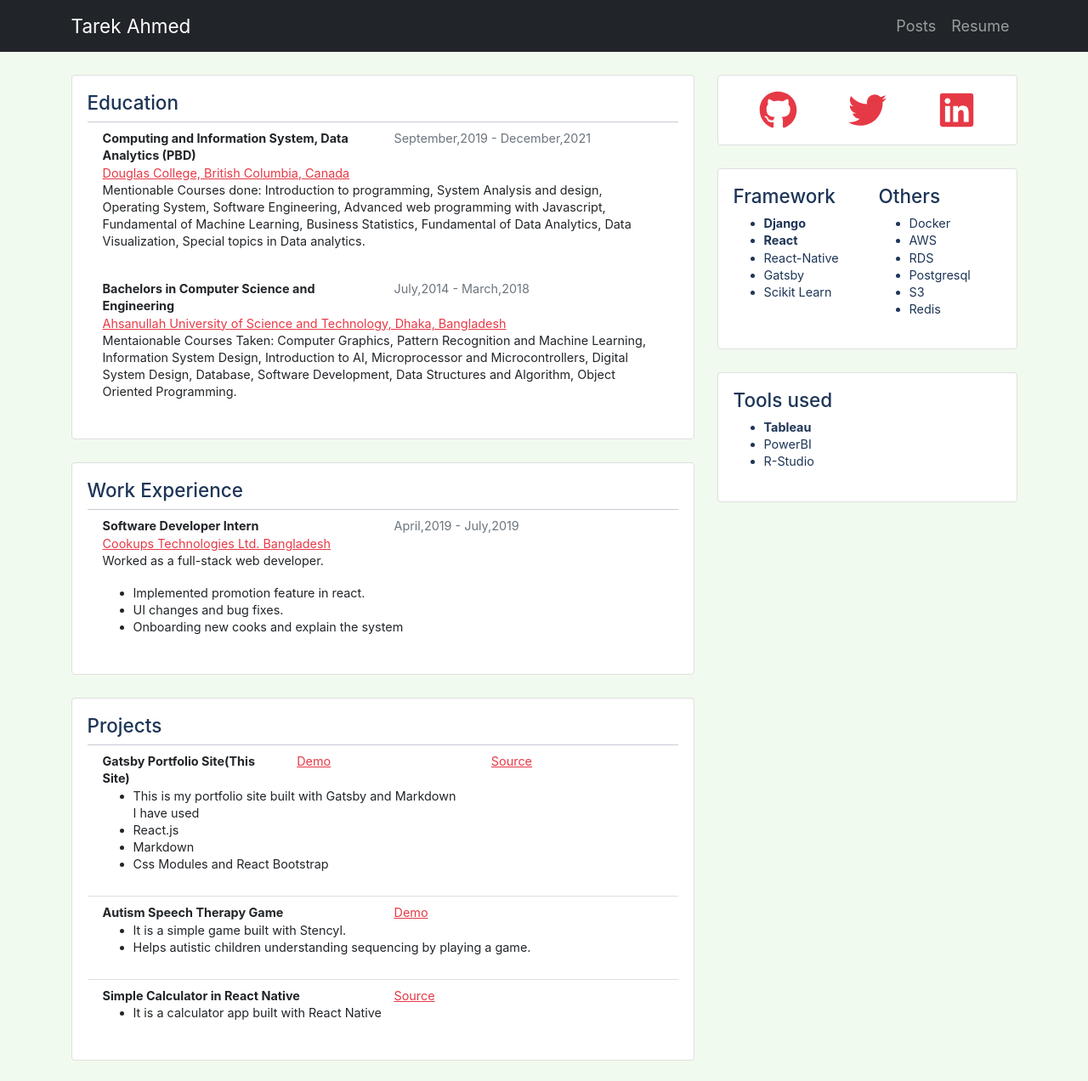
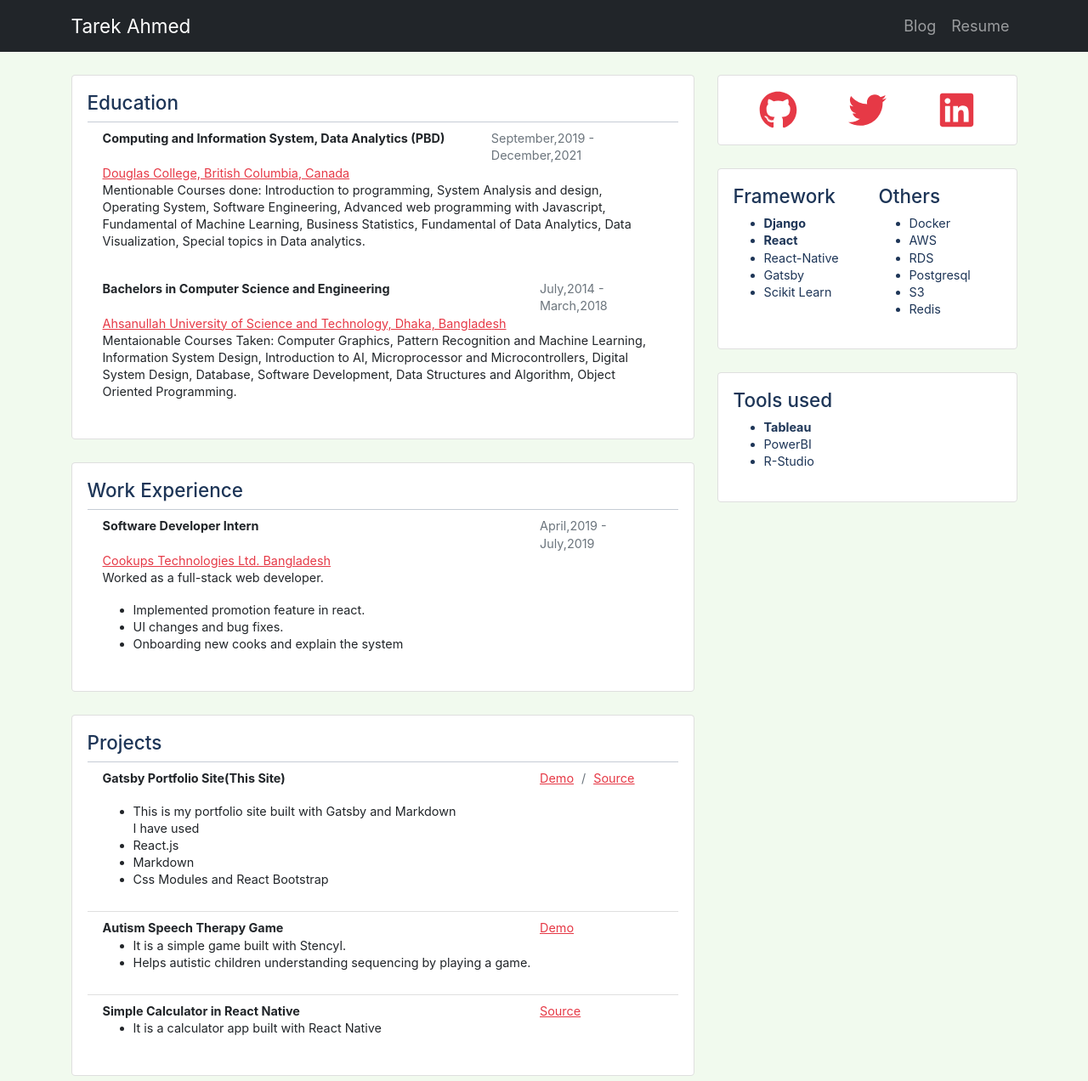
Before and after one commit to prime7/prime7.github.io, a Gatsby site: page /resume in a window 1280 px wide. Shown: the top 1272 px of the page at 85% size. Built offline with nearby package versions, Linux system fonts and the light colour scheme; Gatsby itself is replaced by a stand-in of ours; a web font is replaced by a local one.

Commit message:
updated styling

```diff
--- a/gatsby-node.js
+++ b/gatsby-node.js
@@ -16,7 +16,7 @@
     // Create Blog posts
     data.allMdx.nodes.forEach(({ frontmatter: { slug } }) => {
         actions.createPage({
-            path: `/posts/${slug}`,
+            path: `/blog/${slug}`,
             component: require.resolve("./src/templates/post.js"),
             context: {
                 slug,
--- a/src/components/Navbar.js
+++ b/src/components/Navbar.js
@@ -12,8 +12,8 @@
                 <Navbar.Toggle aria-controls="responsive-navbar-nav" />
                 <Navbar.Collapse id="responsive-navbar-nav">
                     <Nav className="ms-auto">
-                        <Link to="/posts" className="nav-link">
-                            Posts
+                        <Link to="/blog" className="nav-link">
+                            Blog
                         </Link>
                         <Link to="/resume" className="nav-link">
                             Resume
--- a/src/components/Pages/Resume/Education.js
+++ b/src/components/Pages/Resume/Education.js
@@ -15,10 +15,8 @@
                                 (PBD)
                             </strong>
                         </Col>
-                        <Col>
-                            <div className="text-muted float-right">
-                                September,2019 - December,2021
-                            </div>
+                        <Col className="text-muted" xs={4}>
+                            September,2019 - December,2021
                         </Col>
                     </Row>
                     <a href="https://www.douglascollege.ca/">
@@ -42,7 +40,7 @@
                                 Bachelors in Computer Science and Engineering
                             </strong>
                         </Col>
-                        <Col className="text-muted float-right">
+                        <Col className="text-muted" xs={3}>
                             July,2014 - March,2018
                         </Col>
                     </Row>
--- a/src/components/Pages/Resume/Projects.js
+++ b/src/components/Pages/Resume/Projects.js
@@ -1,5 +1,13 @@
 import React from "react"
-import { Card, Col, ListGroup, ListGroupItem, Row } from "react-bootstrap"
+import {
+    Breadcrumb,
+    BreadcrumbItem,
+    Card,
+    Col,
+    ListGroup,
+    ListGroupItem,
+    Row,
+} from "react-bootstrap"
 
 export default function Projects() {
     return (
@@ -12,13 +20,17 @@
                         <Col>
                             <strong>Gatsby Portfolio Site(This Site)</strong>
                         </Col>
-                        <Col>
-                            <a href="https://prime7.github.io">Demo</a>
-                        </Col>
-                        <Col>
-                            <a href="https://github.com/prime7/prime7.github.io">
-                                Source
-                            </a>
+                        <Col xs={3}>
+                            <Breadcrumb>
+                                <BreadcrumbItem>
+                                    <a href="https://prime7.github.io">Demo</a>
+                                </BreadcrumbItem>
+                                <BreadcrumbItem>
+                                    <a href="https://github.com/prime7/prime7.github.io">
+                                        Source
+                                    </a>
+                                </BreadcrumbItem>
+                            </Breadcrumb>
                         </Col>
                     </Row>
                     <ul>
@@ -37,7 +49,7 @@
                         <Col>
                             <strong>Autism Speech Therapy Game</strong>{" "}
                         </Col>
-                        <Col>
+                        <Col xs={3}>
                             <a href="https://play.google.com/store/apps/details?id=com.zottz.zspeech">
                                 Demo
                             </a>
@@ -56,7 +68,7 @@
                         <Col>
                             <strong>Simple Calculator in React Native</strong>
                         </Col>
-                        <Col>
+                        <Col xs={3}>
                             <a href="https://github.com/prime7/react_native_calculator">
                                 Source
                             </a>
--- a/src/components/Pages/Resume/Work.js
+++ b/src/components/Pages/Resume/Work.js
@@ -12,7 +12,7 @@
                         <Col>
                             <strong>Software Developer Intern</strong>
                         </Col>
-                        <Col className="text-muted float-right">
+                        <Col className="text-muted" xs={3}>
                             April,2019 - July,2019
                         </Col>
                     </Row>
--- a/src/components/Posts/Post.js
+++ b/src/components/Posts/Post.js
@@ -15,7 +15,7 @@
             <Card.Body>
                 <Card.Title>{post.frontmatter.title}</Card.Title>
 
-                <Link key={post.id} to={`/posts/${post.frontmatter.slug}`}>
+                <Link key={post.id} to={`/blog/${post.frontmatter.slug}`}>
                     See Detail
                 </Link>
             </Card.Body>
--- a/src/pages/posts.js
+++ b/src/pages/blog.js
@@ -3,7 +3,7 @@
 import { useStaticQuery, graphql } from "gatsby"
 import BlogPosts from "../components/Posts"
 
-export default function Posts() {
+export default function Blog() {
     const data = useStaticQuery(graphql`
         query MyQuery {
             allMdx {
```
